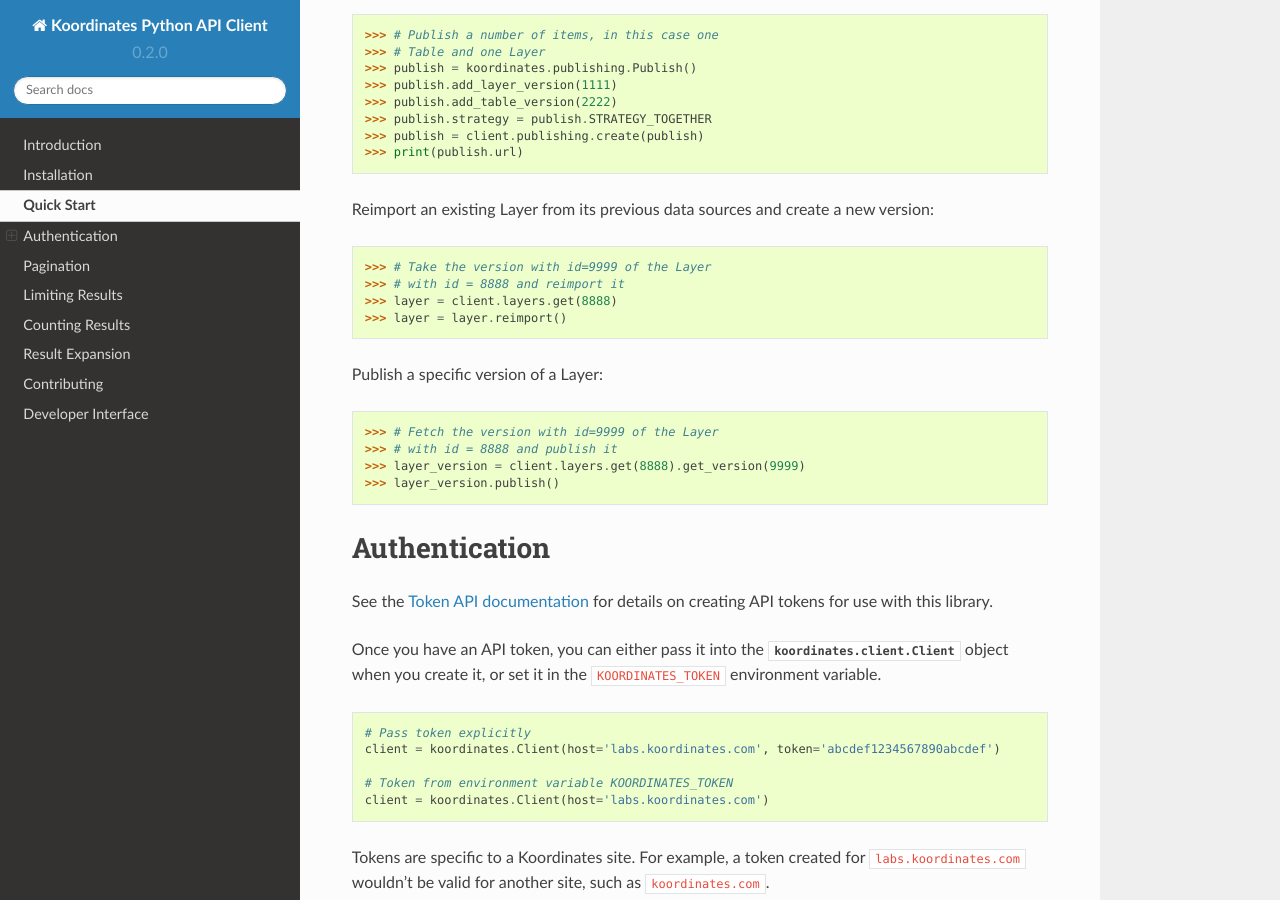
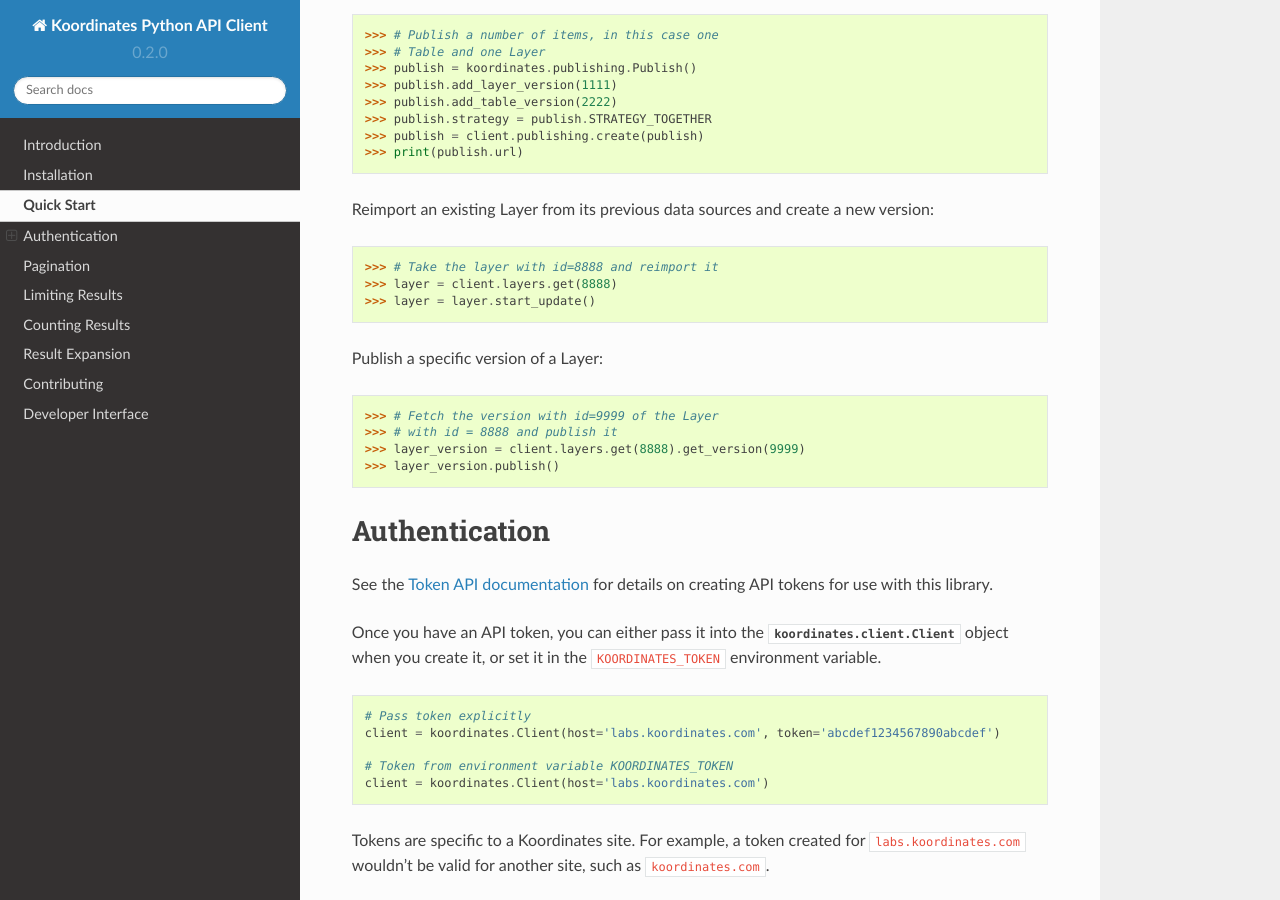
Before and after one commit to koordinates/python-client, a Sphinx documentation site: the page built from docs/source/user/quickstart.rst, in a window 1280 px wide and 900 px high, scrolled down 1590 px. Built offline with Sphinx 7.4.7 and the Read the Docs theme 2.0.0, drawn with Linux system fonts in a browser that asks for light colours; pages that are not in the unit, such as notebooks, are missing from menus.

Commit message:
Fix documentation and api path for `layer.start_update` #16

```diff
--- a/docs/source/user/quickstart.rst
+++ b/docs/source/user/quickstart.rst
@@ -70,10 +70,9 @@
 
 Reimport an existing Layer from its previous data sources and create a new version::
 
-    >>> # Take the version with id=9999 of the Layer
-    >>> # with id = 8888 and reimport it
+    >>> # Take the layer with id=8888 and reimport it
     >>> layer = client.layers.get(8888)
-    >>> layer = layer.reimport()
+    >>> layer = layer.start_update()
 
 Publish a specific version of a Layer::
 
```
Also changed, not shown: 1 other file.
